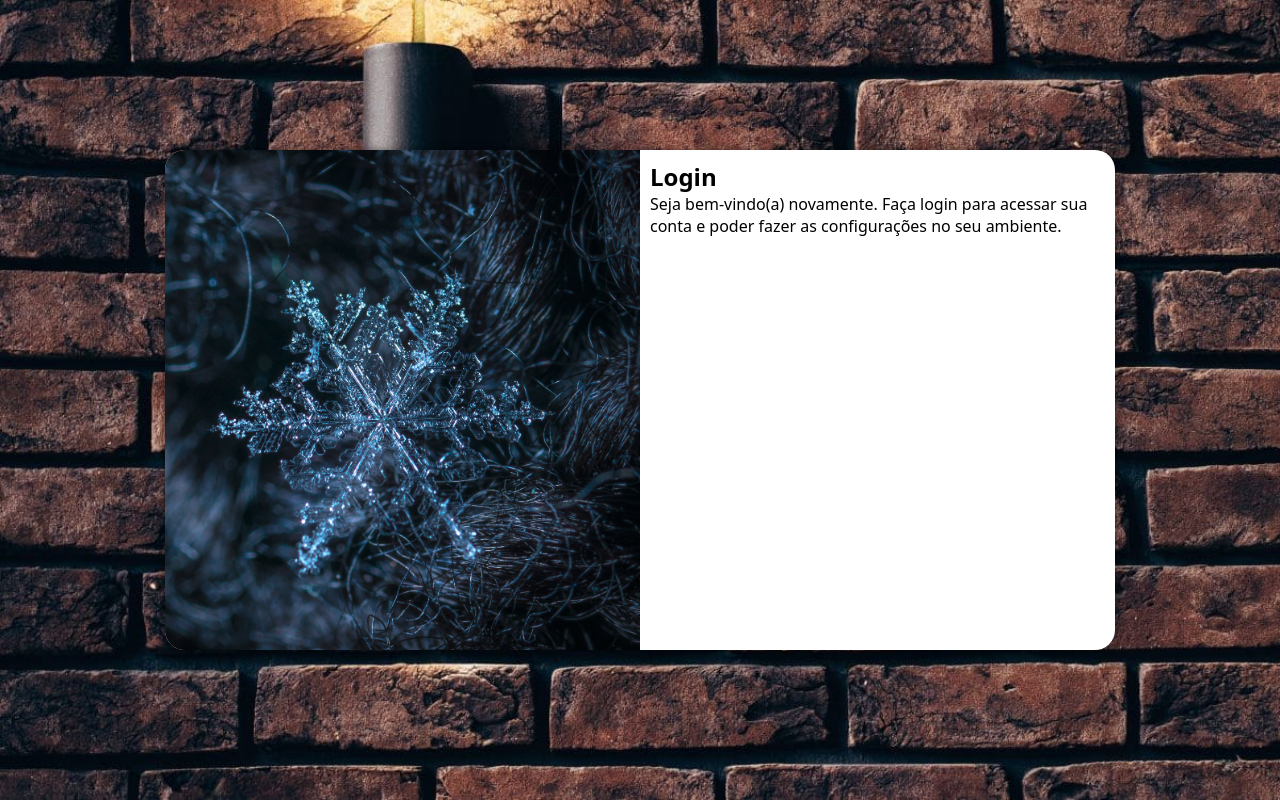
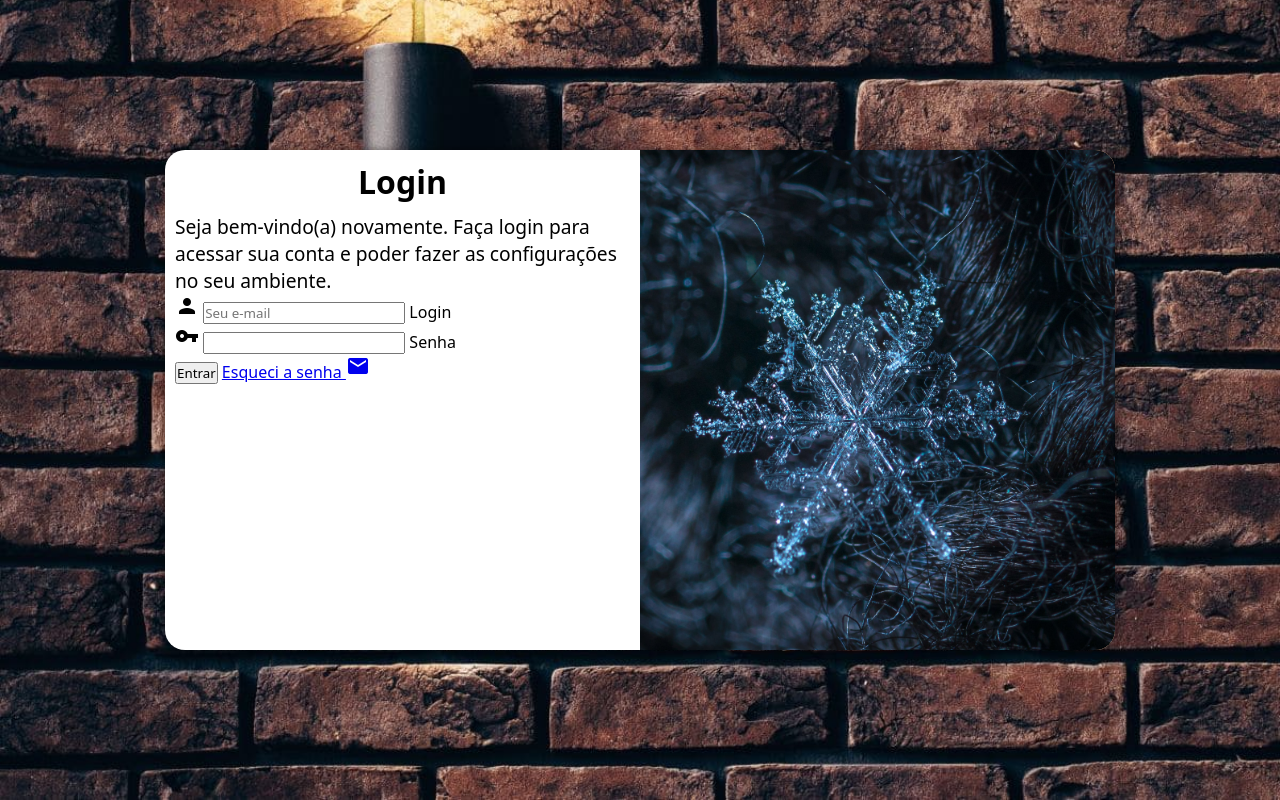
Before and after one commit to Binhozero11/projeto-login, a plain HTML site: page index.html in a window 1280 px wide. Drawn offline with Linux system fonts and the light colour scheme.

Commit message:
fiz o formulário

```diff
--- a/css/media-querey.css
+++ b/css/media-querey.css
@@ -44,7 +44,7 @@
     }
 
     section#login > div#imagem {
-        float: left;
+        float: right;
         width: 50%;
         height: 100%;
         background-image: url(../imagens/fundoParaLogin.jpg);
@@ -52,7 +52,15 @@
     }
 
     section#login > div#formulario {
-        float: right;
+        float: left;
         width: 50%;
     }
+
+    div#formulario > h1 {
+        font-size: 2em;
+    }
+
+    div#formulario > p {
+        font-size: 1.2em;
+    }
 }
--- a/css/style.css
+++ b/css/style.css
@@ -53,3 +53,12 @@ section#login > div#formulario {
     display: block;
     padding: 10px;
 }
+
+div#formulario > h1 {
+    text-align: center;
+    margin-bottom: 10px;
+}
+
+div#formulario > p {
+    font-size: 0.8em;
+}
--- a/index.html
+++ b/index.html
@@ -4,6 +4,7 @@
     <meta charset="UTF-8">
     <meta name="viewport" content="width=device-width, initial-scale=1.0">
     <title>Login</title>
+    <link href="https://fonts.googleapis.com/icon?family=Material+Icons" rel="stylesheet">
     <link rel="stylesheet" href="./css/style.css">
     <link rel="stylesheet" href="./css/media-querey.css">
 </head>
@@ -16,8 +17,19 @@
             <div id="formulario">
                 <h1>Login</h1>
                 <p>Seja bem-vindo(a) novamente. Faça login para acessar sua conta e poder fazer as configurações no seu ambiente.</p>
-                <form action="login.php" method="post">
-
+                <form action="login.php" method="post" autocomplete="on">
+                    <div class="campo">
+                        <span class="material-icons">person</span>
+                        <input type="email" name="login" id="ilogin" placeholder="Seu e-mail" autocomplete="email" required maxlength="40">
+                        <label for="ilogin">Login</label>
+                    </div>
+                    <div class="campo">
+                        <span class="material-icons">vpn_key</span>
+                        <input type="password" name="senha" id="isenha" autocomplete="current-password" required min="6" max="20">
+                        <label for="isenha">Senha</label>
+                    </div>
+                    <input type="submit" value="Entrar">
+                    <a href="esqueci.html">Esqueci a senha <span class="material-icons">mail</span></a>
                 </form>
             </div>
         </section>
```
